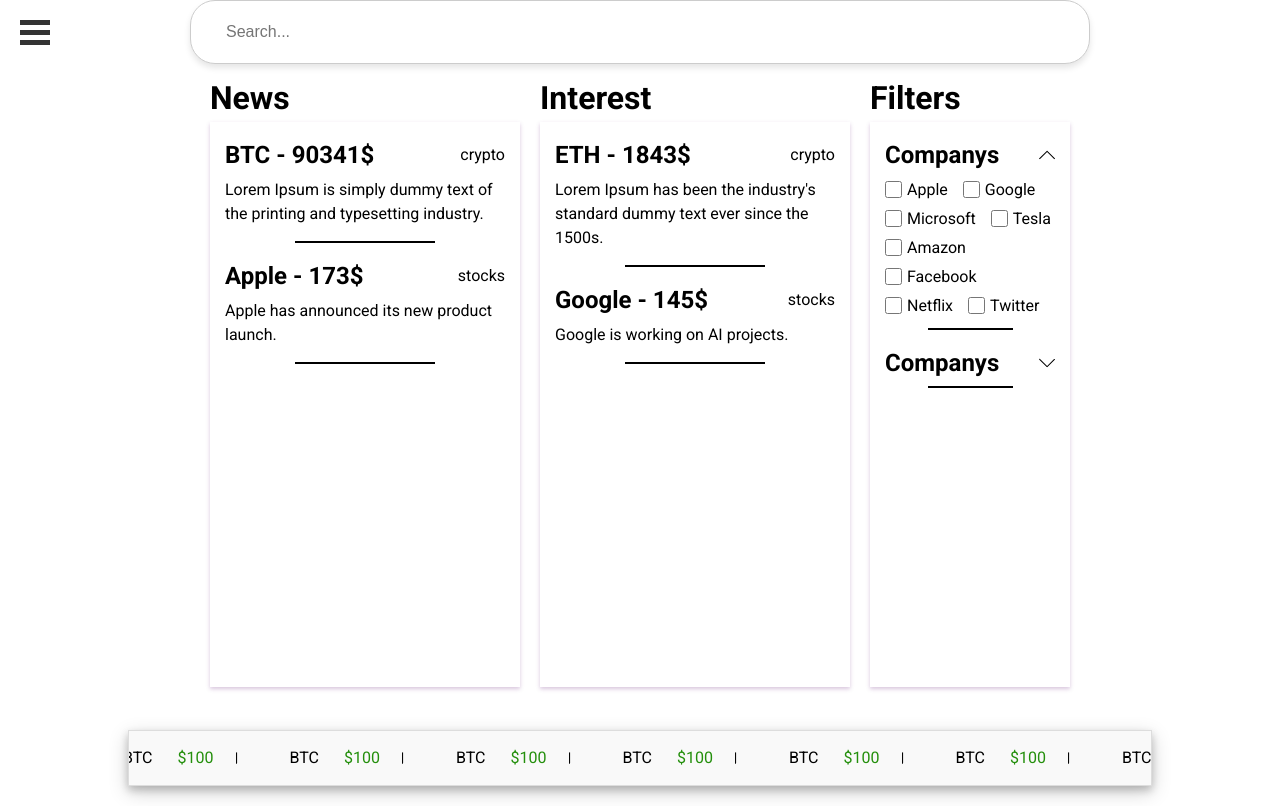
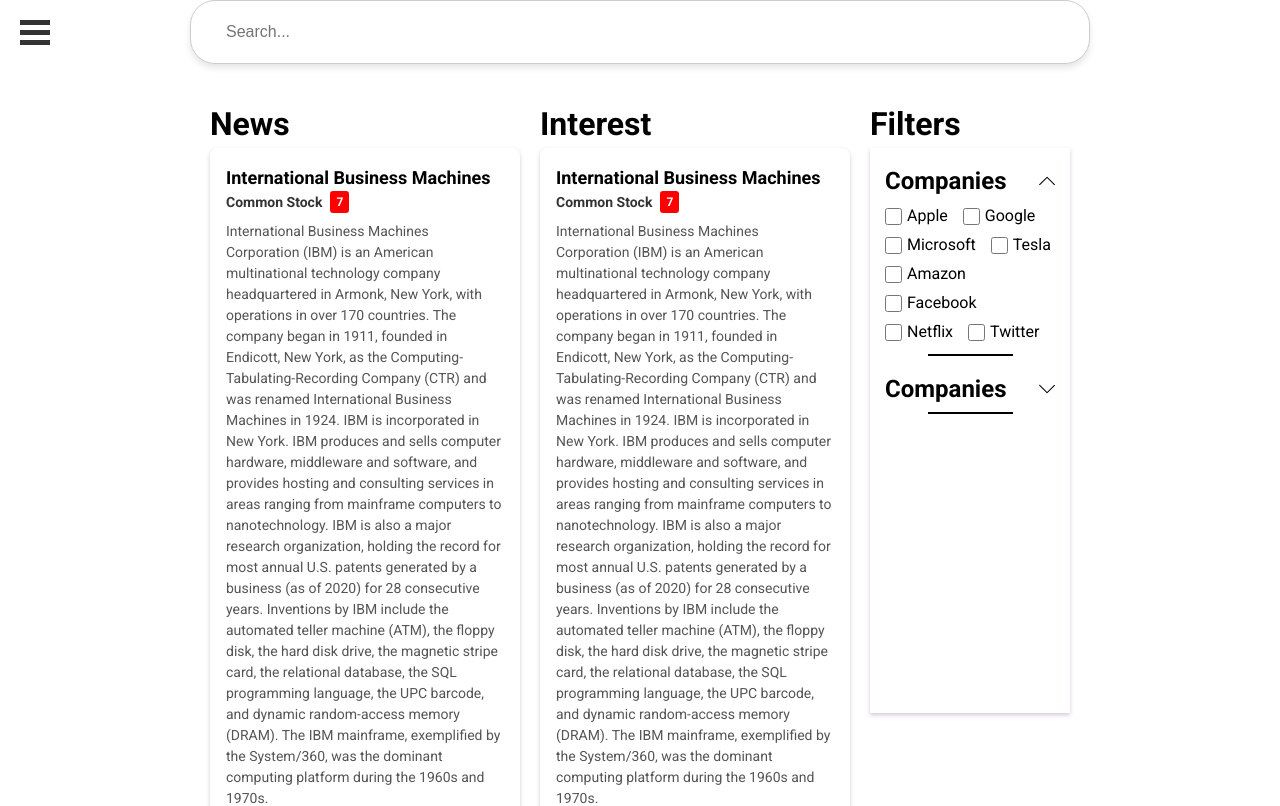
Before and after one commit to DiogoReiss/natixisHackathon, a React (Vite) app in the folder frontend/: page / in a window 1280 px wide. Shown: the top 806 px of the page. Built offline with nearby package versions, Linux system fonts and the light colour scheme.

Commit message:
ultimos ajustos

```diff
--- /dev/null
+++ b/frontend/public/company_information.json
@@ -0,0 +1,142 @@
+[
+    {
+      "Symbol": "IBM",
+      "AssetType": "Common Stock",
+      "Name": "International Business Machines",
+      "Description": "International Business Machines Corporation (IBM) is an American multinational technology company headquartered in Armonk, New York, with operations in over 170 countries. The company began in 1911, founded in Endicott, New York, as the Computing-Tabulating-Recording Company (CTR) and was renamed International Business Machines in 1924. IBM is incorporated in New York. IBM produces and sells computer hardware, middleware and software, and provides hosting and consulting services in areas ranging from mainframe computers to nanotechnology. IBM is also a major research organization, holding the record for most annual U.S. patents generated by a business (as of 2020) for 28 consecutive years. Inventions by IBM include the automated teller machine (ATM), the floppy disk, the hard disk drive, the magnetic stripe card, the relational database, the SQL programming language, the UPC barcode, and dynamic random-access memory (DRAM). The IBM mainframe, exemplified by the System/360, was the dominant computing platform during the 1960s and 1970s.",
+      "CIK": "51143",
+      "Exchange": "NYSE",
+      "Currency": "USD",
+      "Country": "USA",
+      "Sector": "TECHNOLOGY",
+      "Industry": "COMPUTER & OFFICE EQUIPMENT",
+      "Address": "1 NEW ORCHARD ROAD, ARMONK, NY, US",
+      "OfficialSite": "https://www.ibm.com",
+      "FiscalYearEnd": "December",
+      "LatestQuarter": "2024-09-30",
+      "MarketCapitalization": "189542990000",
+      "EBITDA": "14676000000",
+      "PERatio": "30.5",
+      "PEGRatio": "6.79",
+      "BookValue": "26.44",
+      "DividendPerShare": "6.66",
+      "DividendYield": "0.032",
+      "EPS": "6.72",
+      "RevenuePerShareTTM": "68.11",
+      "ProfitMargin": "0.102",
+      "DividendDate": "2024-12-10",
+      "ExDividendDate": "2024-11-12"
+    },
+    {
+      "Symbol": "AAPL",
+      "AssetType": "Common Stock",
+      "Name": "Apple Inc.",
+      "Description": "Apple Inc. is an American multinational technology company that designs, manufactures, and markets consumer electronics, computer hardware and software, and online services. It was founded by Steve Jobs, Steve Wozniak, and Ronald Wayne on April 1, 1976, in Cupertino, California. Apple is known for products like the iPhone, iPad, Mac computers, and services such as the iTunes store and iCloud.",
+      "CIK": "320193",
+      "Exchange": "NASDAQ",
+      "Currency": "USD",
+      "Country": "USA",
+      "Sector": "TECHNOLOGY",
+      "Industry": "TECHNOLOGY HARDWARE & EQUIPMENT",
+      "Address": "1 INFINITE LOOP, CUPERTINO, CA, US",
+      "OfficialSite": "https://www.apple.com",
+      "FiscalYearEnd": "September",
+      "LatestQuarter": "2024-09-30",
+      "MarketCapitalization": "2745000000000",
+      "EBITDA": "120500000000",
+      "PERatio": "27.2",
+      "PEGRatio": "2.15",
+      "BookValue": "4.74",
+      "DividendPerShare": "0.92",
+      "DividendYield": "0.0063",
+      "EPS": "5.52",
+      "RevenuePerShareTTM": "21.01",
+      "ProfitMargin": "0.256",
+      "DividendDate": "2024-11-10",
+      "ExDividendDate": "2024-10-13"
+    },
+    {
+      "Symbol": "GOOG",
+      "AssetType": "Common Stock",
+      "Name": "Alphabet Inc.",
+      "Description": "Alphabet Inc. is the parent company of Google, a global leader in internet services. Google was founded in 1998 by Larry Page and Sergey Brin and later restructured into Alphabet Inc. in 2015. Alphabet’s other ventures include life sciences, self-driving cars, and smart home technology.",
+      "CIK": "1652044",
+      "Exchange": "NASDAQ",
+      "Currency": "USD",
+      "Country": "USA",
+      "Sector": "COMMUNICATION SERVICES",
+      "Industry": "INTERNET SERVICES & INFORMATION",
+      "Address": "1600 AMPHITHEATRE PARKWAY, MOUNTAIN VIEW, CA, US",
+      "OfficialSite": "https://www.abc.xyz",
+      "FiscalYearEnd": "December",
+      "LatestQuarter": "2024-09-30",
+      "MarketCapitalization": "1900000000000",
+      "EBITDA": "65000000000",
+      "PERatio": "23.4",
+      "PEGRatio": "1.74",
+      "BookValue": "12.91",
+      "DividendPerShare": "N/A",
+      "DividendYield": "N/A",
+      "EPS": "12.75",
+      "RevenuePerShareTTM": "60.53",
+      "ProfitMargin": "0.223",
+      "DividendDate": "N/A",
+      "ExDividendDate": "N/A"
+    },
+    {
+      "Symbol": "MSFT",
+      "AssetType": "Common Stock",
+      "Name": "Microsoft Corporation",
+      "Description": "Microsoft Corporation is an American multinational technology company that develops, licenses, and supports a wide range of software products, including the Windows operating system, Microsoft Office suite, and the Azure cloud platform. Founded in 1975 by Bill Gates and Paul Allen, Microsoft has become one of the world’s most valuable companies.",
+      "CIK": "789019",
+      "Exchange": "NASDAQ",
+      "Currency": "USD",
+      "Country": "USA",
+      "Sector": "TECHNOLOGY",
+      "Industry": "SOFTWARE & SERVICES",
+      "Address": "ONE MICROSOFT WAY, REDMOND, WA, US",
+      "OfficialSite": "https://www.microsoft.com",
+      "FiscalYearEnd": "June",
+      "LatestQuarter": "2024-09-30",
+      "MarketCapitalization": "2500000000000",
+      "EBITDA": "95000000000",
+      "PERatio": "32.1",
+      "PEGRatio": "2.8",
+      "BookValue": "16.23",
+      "DividendPerShare": "2.48",
+      "DividendYield": "0.0077",
+      "EPS": "8.60",
+      "RevenuePerShareTTM": "45.15",
+      "ProfitMargin": "0.356",
+      "DividendDate": "2024-12-05",
+      "ExDividendDate": "2024-11-12"
+    },
+    {
+      "Symbol": "TSLA",
+      "AssetType": "Common Stock",
+      "Name": "Tesla Inc.",
+      "Description": "Tesla Inc. is an American electric vehicle and clean energy company. Founded in 2003 by Martin Eberhard and Marc Tarpenning, and later led by Elon Musk, Tesla has become a leader in the development and production of electric vehicles and solar energy solutions.",
+      "CIK": "1318605",
+      "Exchange": "NASDAQ",
+      "Currency": "USD",
+      "Country": "USA",
+      "Sector": "CONSUMER DISCRETIONARY",
+      "Industry": "AUTOMOTIVE",
+      "Address": "3500 DEER CREEK ROAD, PALO ALTO, CA, US",
+      "OfficialSite": "https://www.tesla.com",
+      "FiscalYearEnd": "December",
+      "LatestQuarter": "2024-09-30",
+      "MarketCapitalization": "885000000000",
+      "EBITDA": "12000000000",
+      "PERatio": "45.9",
+      "PEGRatio": "1.35",
+      "BookValue": "28.34",
+      "DividendPerShare": "N/A",
+      "DividendYield": "N/A",
+      "EPS": "4.76",
+      "RevenuePerShareTTM": "37.82",
+      "ProfitMargin": "0.139",
+      "DividendDate": "N/A",
+      "ExDividendDate": "N/A"
+    }
+  ]
--- a/frontend/src/components/HomePage/home.tsx
+++ b/frontend/src/components/HomePage/home.tsx
@@ -1,53 +1,40 @@
-import { useState } from "react";
+import { useEffect, useState } from "react";
 import Box from "./box";
 import FilterBox from "./filters";
+
+interface Data {
+  Name: string;
+  AssetType: string;
+  Description: string;
+
+}
 
 const Home = () => {
   const [search, setSearch] = useState(""); // Estado para a barra de pesquisa
   const [selectedFilters, setSelectedFilters] = useState<string[]>([]); // Estado para os filtros selecionados
-  const [news] = useState([
-    {
-      id: 1,
-      newTitle: "BTC - 90341$",
-      category: "crypto",
-      desc: "Lorem Ipsum is simply dummy text of the printing and typesetting industry.",
-    },
-    {
-      id: 2,
-      newTitle: "Apple - 173$",
-      category: "stocks",
-      desc: "Apple has announced its new product launch.",
-    },
-  ]);
-  const [interest] = useState([
-    {
-      id: 1,
-      title: "Interest",
-      newTitle: "ETH - 1843$",
-      category: "crypto",
-      desc: "Lorem Ipsum has been the industry's standard dummy text ever since the 1500s.",
-    },
-    {
-      id: 2,
-      title: "Interest",
-      newTitle: "Google - 145$",
-      category: "stocks",
-      desc: "Google is working on AI projects.",
-    },
-  ]);
+
+  const [data, setData] = useState<Data[]>([]); // Estado para armazenar os dados carregados do JSON
+
+  // Carregar os dados do JSON
+  useEffect(() => {
+    fetch("public/company_information.json") // Substitua pelo caminho correto se necessário
+      .then((response) => response.json())
+      .then((jsonData) => setData(jsonData))
+      .catch((error) => console.error("Erro ao carregar o JSON:", error));
+  }, []);
 
   // Filtra as notícias com base na barra de pesquisa e nos filtros selecionados
-  const filteredNews = news.filter((item) => {
-    const matchesSearch = item.newTitle.toLowerCase().includes(search.toLowerCase());
+  const filteredNews = data.filter((item) => {
+    const matchesSearch = item.Name.toLowerCase().includes(search.toLowerCase());
     const matchesFilters =
-      selectedFilters.length === 0 || selectedFilters.some((filter) => item.newTitle.toLowerCase().includes(filter.toLowerCase()));
+      selectedFilters.length === 0 || selectedFilters.some((filter) => item.Name.toLowerCase().includes(filter.toLowerCase()));
     return matchesSearch && matchesFilters;
   });
 
-  const filteredInterest = interest.filter((item) => {
-    const matchesSearch = item.newTitle.toLowerCase().includes(search.toLowerCase());
+  const filteredInterest = data.filter((item) => {
+    const matchesSearch = item.Name.toLowerCase().includes(search.toLowerCase());
     const matchesFilters =
-      selectedFilters.length === 0 || selectedFilters.some((filter) => item.newTitle.toLowerCase().includes(filter.toLowerCase()));
+      selectedFilters.length === 0 || selectedFilters.some((filter) => item.Name.toLowerCase().includes(filter.toLowerCase()));
     return matchesSearch && matchesFilters;
   });
 
@@ -68,19 +55,50 @@
 
       <div className="homeContent">
         <div className="container">
+          {/* Notícias filtradas com retângulo ao lado da categoria */}
           <div className="col4 colL3 colM2 colS3">
-            {/* Exibição das notícias filtradas */}
-            <Box title="News" news={filteredNews} />
+            <h4>News</h4>
+            <div>
+              {filteredNews.map((item) => (
+                <div key={item.Name} className="news-item">
+                  <h5>
+                    {item.Name}{" "}
+                    <span className="category-badge">
+                      {item.AssetType}
+                      <span className="badge">7</span>
+                    </span>
+                  </h5>
+                  <p>{item.Description}</p>
+                </div>
+              ))}
+            </div>
           </div>
+
+          {/* Interesses filtrados */}
           <div className="col5 colL3 colM2 colS3">
-            {/* Exibição dos interesses filtrados */}
-            <Box title="Interest" news={filteredInterest} />
+            <h4>Interest</h4>
+            <div>
+              {filteredInterest.map((item) => (
+                <div key={item.Name} className="interest-item">
+                  <h5>
+                    {item.Name}{" "}
+                    <span className="category-badge">
+                      {item.AssetType}
+                      <span className="badge">7</span>
+                    </span>
+                  </h5>
+                  <p>{item.Description}</p>
+                </div>
+              ))}
+            </div>
           </div>
+
+          {/* Filtros */}
           <div className="col3 colL2 colM2 colS3">
             <h4>Filters</h4>
             <div className="box w-100">
               <FilterBox
-                title="Companys"
+                title="Companies"
                 optionsId="categoryId"
                 defaultState="open"
                 options={[
@@ -96,7 +114,7 @@
                 onChange={(selected) => setSelectedFilters(selected)} // Atualiza o estado dos filtros selecionados
               />
               <FilterBox
-                title="Companys"
+                title="Companies"
                 optionsId="categoryId2"
                 defaultState=""
                 options={[
--- a/frontend/src/styles/style.css
+++ b/frontend/src/styles/style.css
@@ -30,7 +30,8 @@
     flex-direction: column;
     justify-content: center;
     align-items: center;
-    height: calc(100vh - 100px);
+    min-height: calc(100vh - 100px);
+    margin-top: 100px;
 }
 
 .box{
@@ -127,3 +128,50 @@
 }
 
 @media only screen and (min-width: 1440px) {}
+
+.news-item, .interest-item {
+    display: flex;
+    flex-direction: column;
+    justify-content: center;
+    align-items: start;
+    background-color: #fff; /* Fundo branco */
+    border-radius: 8px; /* Bordas arredondadas */
+    padding: 16px; /* Espaçamento interno */
+    margin-bottom: 16px; /* Espaçamento entre itens */
+    box-shadow: 0px 2px 4px rgba(104, 31, 122, 0.25); /* Sombra */
+    transition: transform 0.3s, box-shadow 0.3s; /* Animação suave */
+}
+
+.news-item:hover, .interest-item:hover {
+    transform: translateY(-5px); /* Leve elevação ao passar o mouse */
+    box-shadow: 0px 4px 6px rgba(104, 31, 122, 0.35); /* Sombra mais intensa */
+}
+
+.news-item h5, .interest-item h5 {
+    font-size: 18px; /* Tamanho do título */
+    font-weight: bold; /* Negrito */
+    margin-bottom: 8px; /* Espaçamento entre título e descrição */
+}
+
+.news-item p, .interest-item p {
+    font-size: 14px; /* Tamanho da descrição */
+    color: #555; /* Cor de texto */
+    line-height: 1.5; /* Espaçamento entre linhas */
+}
+
+.news-item .category-badge, .interest-item .category-badge {
+    display: flex;
+    align-items: center;
+    font-size: 14px; /* Tamanho da fonte */
+    color: #333; /* Cor do texto */
+}
+
+.news-item .badge, .interest-item .badge {
+    background-color: red; /* Cor do fundo do retângulo */
+    color: white; /* Cor do texto */
+    font-size: 12px; /* Tamanho do texto do retângulo */
+    font-weight: bold; /* Texto em negrito */
+    border-radius: 3px; /* Bordas arredondadas */
+    padding: 2px 6px; /* Espaçamento interno */
+    margin-left: 8px; /* Espaço entre o texto da categoria e o número */
+}
```
